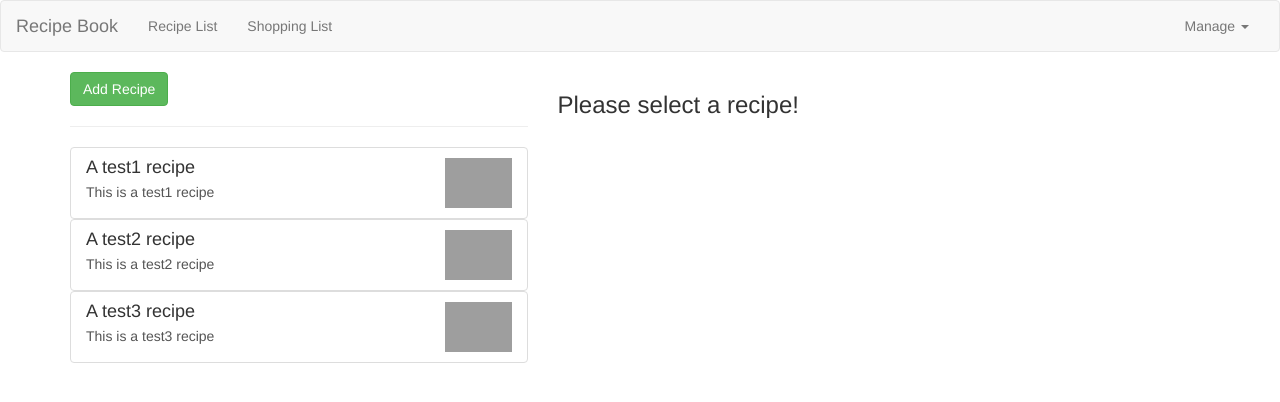
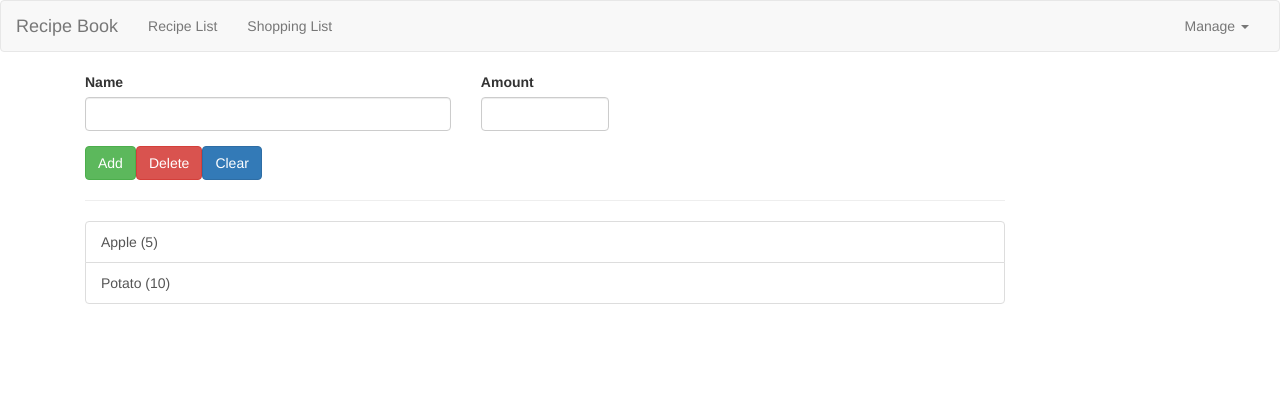
Before and after one commit to JKhaledJ/Recipe-Project, an Angular app: page /shoppinglist in a window 1280 px wide. Shown: the top 402 px of the page. Built offline with nearby package versions, Linux system fonts and the light colour scheme; grey boxes are pictures that could not be loaded.

Commit message:
Configuring angular routing scheme

```diff
--- /dev/null
+++ b/src/app/app-Routing.module.ts
@@ -0,0 +1,19 @@
+import {Routes, RouterModule} from '@angular/router'
+import { NgModule } from '@angular/core'
+
+import { RecipesComponent } from './recipes/recipes.component'
+import { ShoppingListComponent } from './shopping-list/shopping-list.component'
+const appRouting : Routes = [
+    {path : '', redirectTo: '/recipes', pathMatch: 'full'},
+    {path :'recipes', component: RecipesComponent},
+    {path :'shoppinglist', component: ShoppingListComponent}
+]
+
+@NgModule({
+    imports:[RouterModule.forRoot(appRouting)],
+    exports:[RouterModule]
+})
+
+export class appRoutingModule{
+
+}
--- a/src/app/app.component.html
+++ b/src/app/app.component.html
@@ -2,8 +2,7 @@
 <div class="container">
     <div class="row">
         <div class="col-md-12">
-            <app-recipes *ngIf="loadedFeature ==='recipe'"></app-recipes>
-            <app-shopping-list *ngIf="loadedFeature ==='shopping-list'"></app-shopping-list>
+           <router-outlet></router-outlet>
         </div>
     </div>
 </div>
--- a/src/app/app.module.ts
+++ b/src/app/app.module.ts
@@ -12,6 +12,7 @@
 import { CockpitComponent } from './cockpit/cockpit.component';
 import { dropDownDirective } from './shared/dropdown.directive';
 import { ShoppingListService } from './shopping-list/shopping-list.service';
+import { appRoutingModule } from './app-Routing.module';
 
 @NgModule({
   declarations: [
@@ -27,6 +28,7 @@
     dropDownDirective
   ],
   imports: [
+    appRoutingModule,
     BrowserModule
   ],
   providers: [ShoppingListService],
--- a/src/app/header/header.component.html
+++ b/src/app/header/header.component.html
@@ -8,8 +8,8 @@
           </div>
           <div class="navbar-collapse" [class.collapse]="collapsed" (window:resize)="collapsed = true">
             <ul class="nav navbar-nav">
-                <li><a href="#" (click)="onSelect('recipe')">Recipe List</a></li>
-                <li><a href="#" (click)="onSelect('shopping-list')">Shopping List</a></li>
+                <li><a routerLink="/" (click)="onSelect('recipe')">Recipe List</a></li>
+                <li><a routerLink="shoppinglist" (click)="onSelect('shopping-list')">Shopping List</a></li>
             </ul>
             <ul class="nav navbar-nav navbar-right">
                 <li class="dropdown" appDropdown>
```
